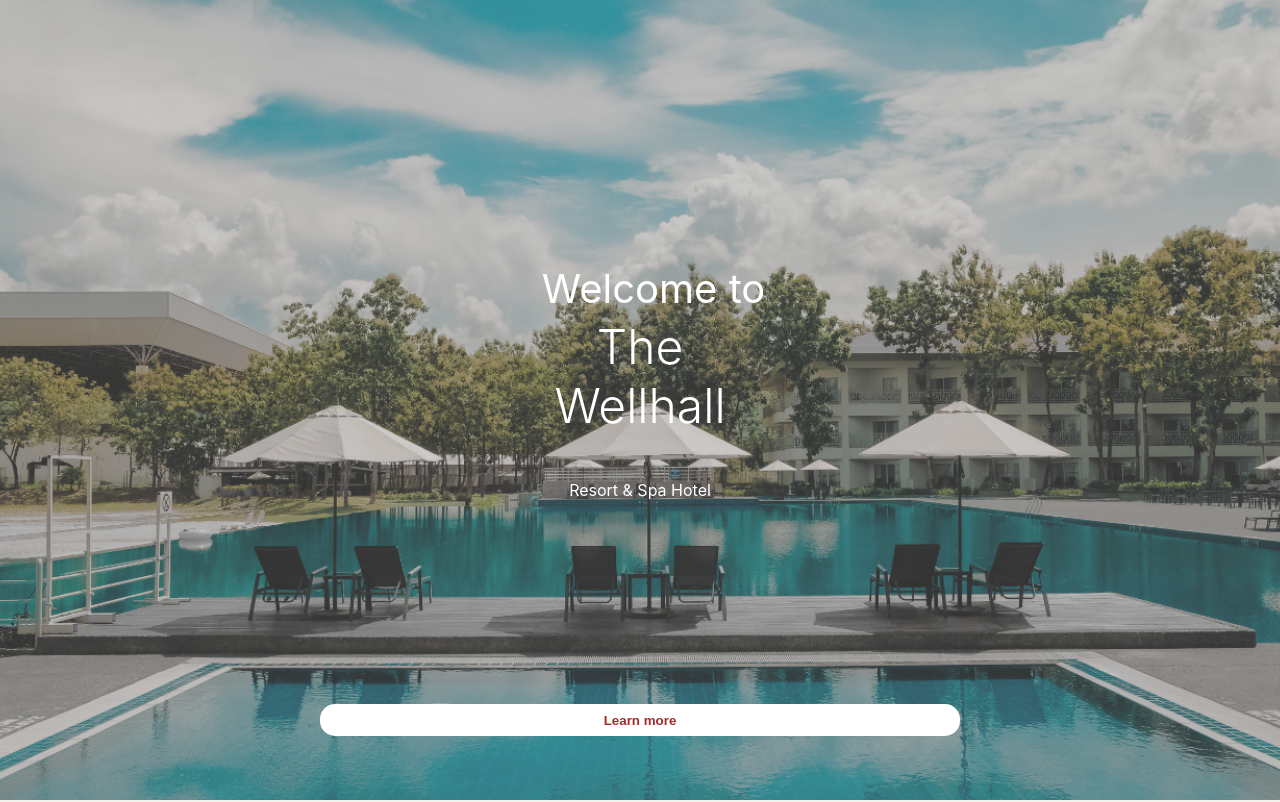
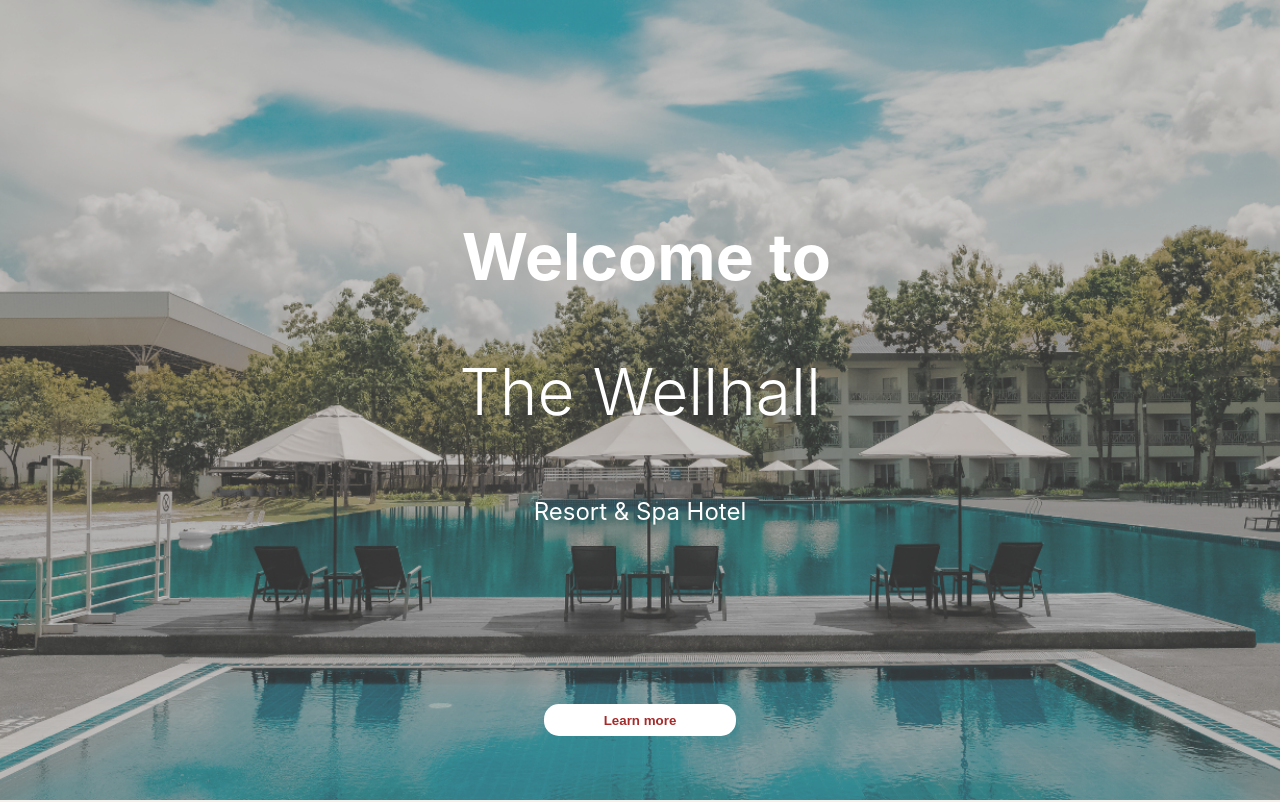
Before and after one commit to ol1mowski/Best_hotel.de, a React (Create React App) app: page / in a window 1280 px wide. Shown: the top 802 px of the page. Built offline with nearby package versions, Linux system fonts and the light colour scheme.

Commit message:
add scroll and fixed error with overflow

```diff
--- a/src/App.js
+++ b/src/App.js
@@ -7,10 +7,9 @@ import TheFamilySuit from './components/TheFamilySuit/TheFamilySuit';
 import WelcomeToHotel from './components/WelcomeToHotel/WelcomeToHotel';
 
 const app = {
-    width: '100%',
+    width: '100vw',
     height: '100%',
     backgroundColor: '#f4f1ed',
-    overflow: 'hidden',
 }
 
 const hotelInfo = {
--- a/src/components/Footer/Footer.js
+++ b/src/components/Footer/Footer.js
@@ -9,7 +9,7 @@ import instagram from '../../assets/icons/instagram.svg';
 const Footer = () => {
     return(
         <div className={style.footer}>
-            <h2>The Wellhall</h2>
+            <h2 className={style.h2}>The Wellhall</h2>
             <div className={style.container}>
             <div className={style.box}>
                 <span>Reservations Office</span>
--- a/src/components/Footer/Footer.module.scss
+++ b/src/components/Footer/Footer.module.scss
@@ -23,11 +23,7 @@
     font-size: 1.5rem;
 }
 
-h2 {
-    margin: 0;
-    position: relative;
-    top: 5%;
-    left: 5%;
+.h2 {
     font-weight: 400;
     font-size: 2rem;
 }
--- a/src/components/HomeSite/HomeSite.module.scss
+++ b/src/components/HomeSite/HomeSite.module.scss
@@ -1,5 +1,5 @@
 .items {
-    width: 100%;
+    width: 100vw;
     height: 100%;
     // background: 'white',
     display: flex;
--- a/src/components/HomeSite/HomeSiteButton/HomeSiteButton.js
+++ b/src/components/HomeSite/HomeSiteButton/HomeSiteButton.js
@@ -4,9 +4,11 @@ const HomeSiteButton = () => {
 
     return (
         <div>
-            <button className={style.button}>
-                Learn more
-            </button>
+            <a href="#more">
+                <button className={style.button}>
+                    Learn more
+                </button>
+            </a>
         </div>
     );
 };
--- a/src/components/HomeSite/HomeSiteButton/HomeSiteButton.module.scss
+++ b/src/components/HomeSite/HomeSiteButton/HomeSiteButton.module.scss
@@ -1,9 +1,26 @@
 .button {
     background-color: #fff;
+    cursor: pointer;
     border: none;
     border-radius: 15px;
     width: 50vw;
     height: 4vh;
     color: brown;
     font-weight: bold;
+    @media screen and (min-width: 375px) {
+        width: 40vw;
+    }
+    @media screen and (min-width: 475px) {
+        width: 30vw;
+    }
+    @media screen and (min-width: 750px) {
+        width: 20vw;
+    }
+    @media screen and (min-width: 1020px) {
+        width: 15vw;
+    }
+    @media (orientation: landscape) and (min-width: 320px) and (max-width: 950px)  {
+        width: 13vw;
+        height: 7vh;
+    }
 }
--- a/src/components/HomeSite/HomeSiteTitle/HomeSiteTitle.module.scss
+++ b/src/components/HomeSite/HomeSiteTitle/HomeSiteTitle.module.scss
@@ -1,6 +1,18 @@
 .first {
     font-size: 2.5rem;
+    position: relative;
+    left: 5%;
     color: #fff;
+    @media screen and (min-width: 375px) {
+        font-size: 3rem;
+    }
+    @media screen and (min-width: 600px) {
+        font-size: 4rem;
+        margin-right: 7vw;
+    }
+    @media (orientation: landscape) and (min-width: 320px) and (max-width: 950px)  {
+        font-size: 3rem;
+    }
 }
 
 .second {
@@ -19,10 +31,35 @@
     // width: 100%',
     font-weight: 300;
     display: block;
+    @media screen and (min-width: 375px) {
+        font-size: 3.5rem;
+        margin-top: 9%;
+    }
+    @media screen and (min-width: 500px) {
+        width: 80vw;
+    }
+    @media screen and (min-width: 600px) {
+        font-size: 4rem;
+        margin: 0;
+    }
+    @media screen and (min-width: 750px) {
+        margin-top: 10vh;
+    }
+    @media (orientation: landscape) and (min-width: 320px) and (max-width: 950px)  {
+        font-size: 2rem;
+        margin-top: 1%;
+    }
 }
 
 .small {
     display: block;
+    @media screen and (min-width: 600px) {
+        font-size: 1.5rem;
+    }
+    @media (orientation: landscape) and (min-width: 320px) and (max-width: 950px)  {
+        font-size: 1rem;
+        margin: 0;
+    }
 }
 
 .container {
--- a/src/components/WelcomeToHotel/WelcomeToHotel.js
+++ b/src/components/WelcomeToHotel/WelcomeToHotel.js
@@ -4,7 +4,7 @@ import style from './WelcomeToHotel.module.scss';
 const WelcomeToHotel = () => {
 
     return(
-        <div className={style.container}>
+        <div className={style.container} id='more'>
             <h2 className={style.header}>
                 Welcome to your <br /> luxurious home away <br /> from home
             </h2>
--- a/src/components/WelcomeToHotel/WelcomeToHotel.module.scss
+++ b/src/components/WelcomeToHotel/WelcomeToHotel.module.scss
@@ -1,4 +1,5 @@
 .container {
+    overflow-x: hidden;
     width: 100vw;
     height: 100vh;
     margin: 0 auto;
--- a/src/index.css
+++ b/src/index.css
@@ -1,5 +1,8 @@
 body {
   margin: 0;
+  width: 100%;
+  height: 100%;
+  overflow-x: hidden;
   font-family: -apple-system, BlinkMacSystemFont, 'Segoe UI', 'Roboto', 'Oxygen',
     'Ubuntu', 'Cantarell', 'Fira Sans', 'Droid Sans', 'Helvetica Neue',
     sans-serif;
```
Also changed, not shown: src/assets/pictures/booking_online-cutout.png (added), src/assets/pictures/tourist_with_suitcase-cutout.png (added).
